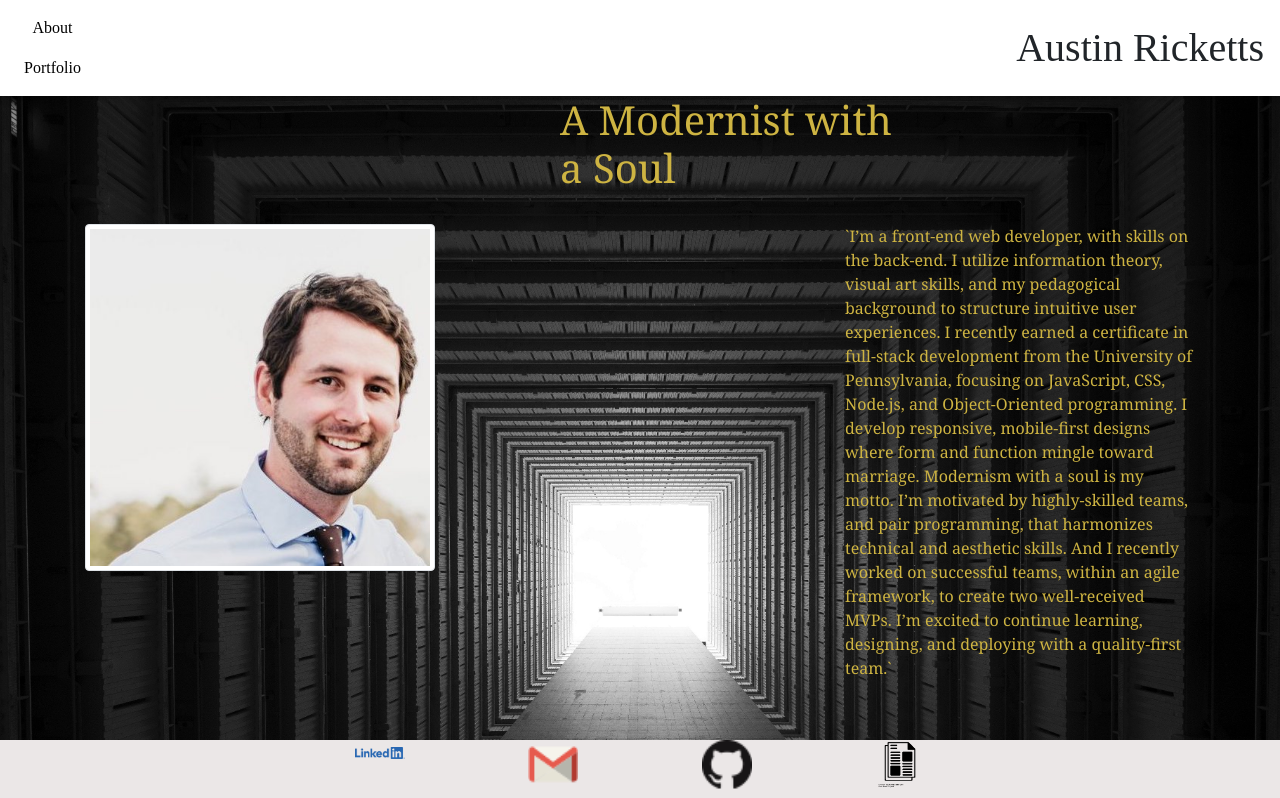
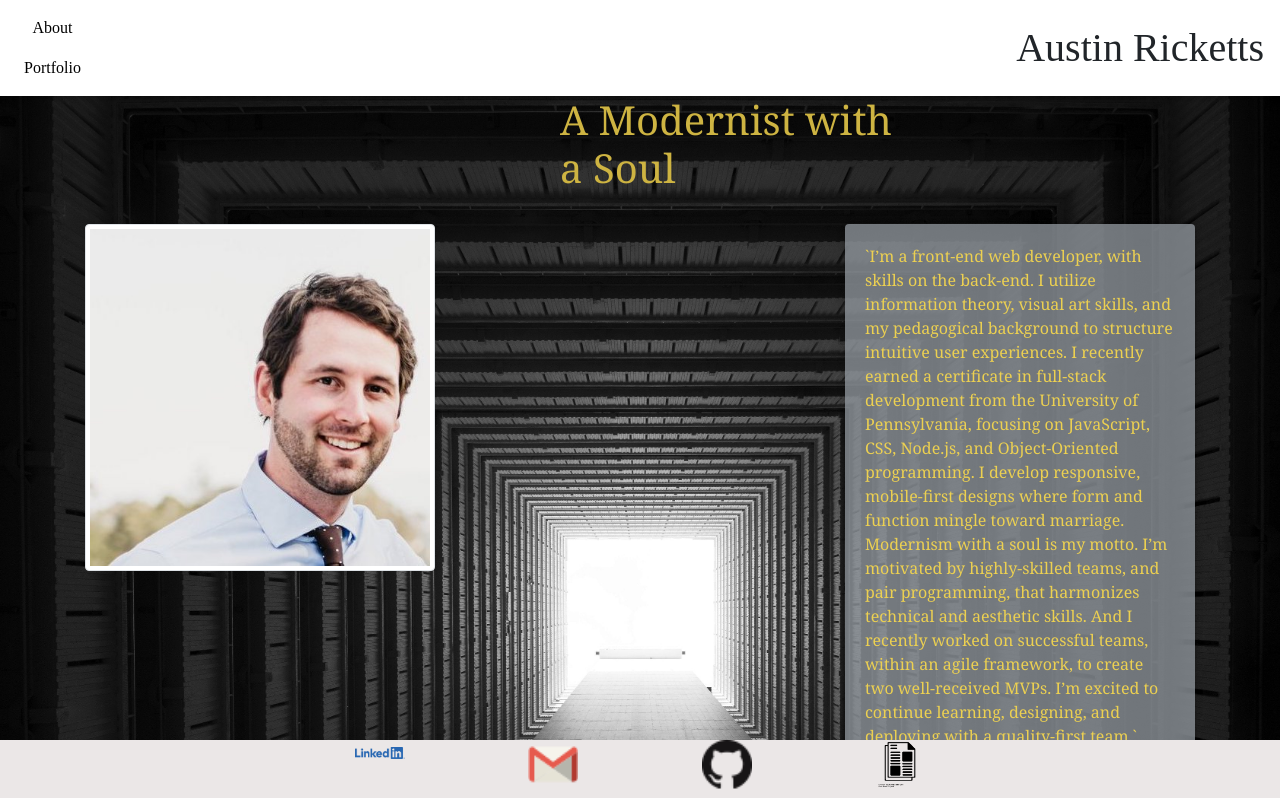
Before and after one commit to Austin-Ricketts/react-portfolio, a React (Create React App) app: page / in a window 1280 px wide. Shown: the top 798 px of the page. Built offline with nearby package versions, Linux system fonts and the light colour scheme.

Commit message:
restyled About.js for readability

```diff
--- a/src/components/Background/style.css
+++ b/src/components/Background/style.css
@@ -3,7 +3,7 @@ body, html {
     }
     .bg {
     background-image: url("./concrete-tunnel-3043424.jpg");
-    height: 120vh;
+    height: 130vh;
     background-position: center;
     background-repeat: no-repeat;
     -webkit-background-size: cover;
--- a/src/pages/About.js
+++ b/src/pages/About.js
@@ -21,6 +21,8 @@ function About() {
                 </div>
                 <div className="col-lg-4"></div>
                 <div className="col-lg-4" id="brand">
+                    <div className="card">
+                        <div className="card-body">
                             <p>
                             `I’m a front-end web developer, with skills on the back-end.
                             I utilize information theory, visual art skills, and my pedagogical
@@ -35,6 +37,8 @@ function About() {
                             </p>
                         </div>
                     </div>
+                </div>
+            </div>
             <div className="row" ></div>
         </div>
     </main>
--- a/src/pages/Portfolio.js
+++ b/src/pages/Portfolio.js
@@ -26,7 +26,7 @@ function Portfolio() {
                         <a href="https://g0nzy.github.io/song-in-the-life/">
                         <img src={Song} alt="Song in the Life"  class="img-thumbnail"></img>
                         </a>
-
+                        <a href="https://github.com/G0nZy/song-in-the-life" className="titles">Repo Link</a>
                     </div>
                     <div className="col-4"></div>
                     <div className="col-4">
@@ -34,6 +34,7 @@ function Portfolio() {
                         <a href="https://ancient-depths-99799.herokuapp.com/?fbclid=IwAR3-aJRU1lUiURs_wBZ_gUJjfySUxFH8lkNONJkGM1R7Czi3X1KEhuwdXvs">
                         <img src={Giph} alt="Giph Your Times" class="img-thumbnail"></img>
                         </a>
+                        <a href="https://github.com/Austin-Ricketts/giph-you-times" className="titles">Repo Link</a>
                     </div>
                 </div>
                 <br></br>
@@ -43,6 +44,7 @@ function Portfolio() {
                         <a href="https://austin-ricketts.github.io/Coding-Quiz/">
                         <img src={Quiz} alt="Coding Quiz" class="img-thumbnail"></img>
                         </a>
+                        <a href="https://github.com/Austin-Ricketts/Coding-Quiz" className="titles">Repo Link</a>
                     </div>
                     <div className="col-4"></div>
                     <div className="col-4">
@@ -50,6 +52,7 @@ function Portfolio() {
                         <a href="https://austin-ricketts.github.io/weather-app/">
                         <img src={Weather} alt="Austin's Meteorology" class="img-thumbnail"></img>
                         </a>
+                        <a href="https://github.com/Austin-Ricketts/weather-app" className="titles">Repo Link</a>
                     </div>
                 </div>
                 <br></br>
@@ -59,6 +62,7 @@ function Portfolio() {
                         <a href="https://austin-ricketts.github.io/Work-Day-Scheduler/">
                         <img src={Work} alt="Work Day Scheduler" class="img-thumbnail"></img>
                         </a>
+                        <a href="https://github.com/Austin-Ricketts/Work-Day-Scheduler" className="titles">Repo Link</a>
                     </div>
                     <div className="col-4"></div>
                     <div className="col-4">
@@ -66,6 +70,7 @@ function Portfolio() {
                         <a href="https://drive.google.com/file/d/1jGfjDUIr5avwcM6xryBwY20fVAwPlecH/view">
                         <img src={Read} alt="README Generator" class="img-thumbnail"></img>
                         </a>
+                        <a href="https://github.com/Austin-Ricketts/readme-generator" className="titles">Repo Link</a>
                     </div>
                 </div>
             </div>
--- a/src/pages/aboutStyle.css
+++ b/src/pages/aboutStyle.css
@@ -5,6 +5,11 @@
 
 #brand {
     font-family: Cambria, Cochin, Georgia, Times, 'Times New Roman', serif;
-    color: rgb(206, 180, 66);
+    color: rgb(236, 208, 81);
     /* color: rgb(243, 43, 43); */
 }
+
+.card {
+    background-color: rgba(147, 153, 160, 0.76);
+    /* rgba(147, 153, 160, 0.87) */
+}
```
Lines whose indentation alone changed are shown as unchanged.
